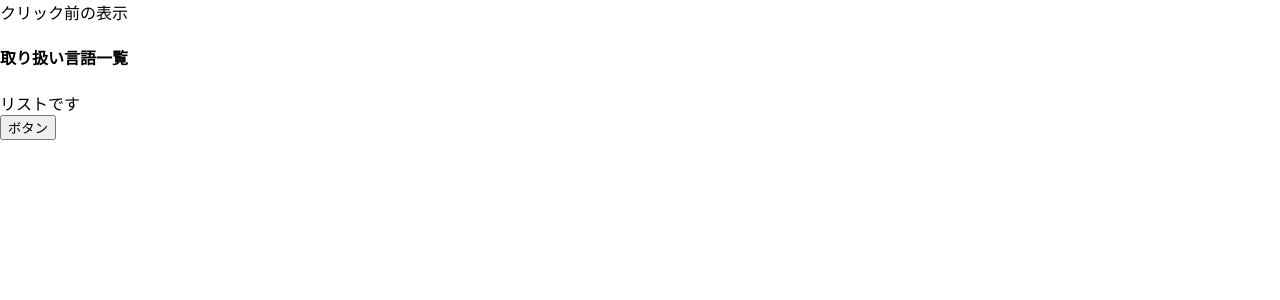
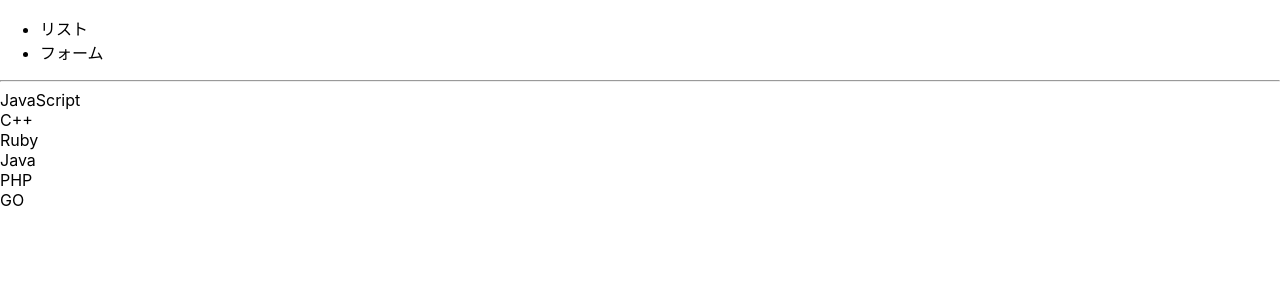
Before and after one commit to masatoomori/react-tutorial, a React (Create React App) app: page / in a window 1280 px wide. Shown: the top 300 px of the page. Built offline with nearby package versions, Linux system fonts and the light colour scheme.

Commit message:
2日目後半

```diff
--- a/src/App.js
+++ b/src/App.js
@@ -1,18 +1,22 @@
 import { useState } from "react";
 import { List } from "./List";
+import { Form } from "./Form"
 
 function App() {
-  const [description, setDescription] = useState('クリック前の表示');
-
-  const changeDescription = () => {
-    setDescription('クリック後の表示です。');
-  }
+  const [tab, setTab] = useState('list');
 
   return (
     <div>
-      { description }
-      <List title="取り扱い言語一覧" />
-      <button onClick={changeDescription}>ボタン</button>
+      <header>
+        <ul>
+          <li onClick={() => setTab('list')}>リスト</li>
+          <li onClick={() => setTab('form')}>フォーム</li>
+        </ul>
+      </header>
+      <hr/>
+      {
+        tab === 'list' ? <List /> : <Form />
+      }
     </div>
   );
 }
--- /dev/null
+++ b/src/Form.js
@@ -0,0 +1,3 @@
+export const Form = () => {
+	return <div>フォームです</div>
+}
--- a/src/List.js
+++ b/src/List.js
@@ -1,8 +1,20 @@
+const LANGUAGES = [
+	'JavaScript',
+	'C++',
+	'Ruby',
+	'Java',
+	'PHP',
+	'GO'
+];
+
 export const List = ({ title }) => {
 	return (
 		<div>
-			<h4>{ title }</h4>
-			<div>リストです</div>
+			{
+				LANGUAGES.map((lang, index) => {
+					return <div key={index}>{ lang }</div>
+				})
+			}
 		</div>
 	)
 }
```
